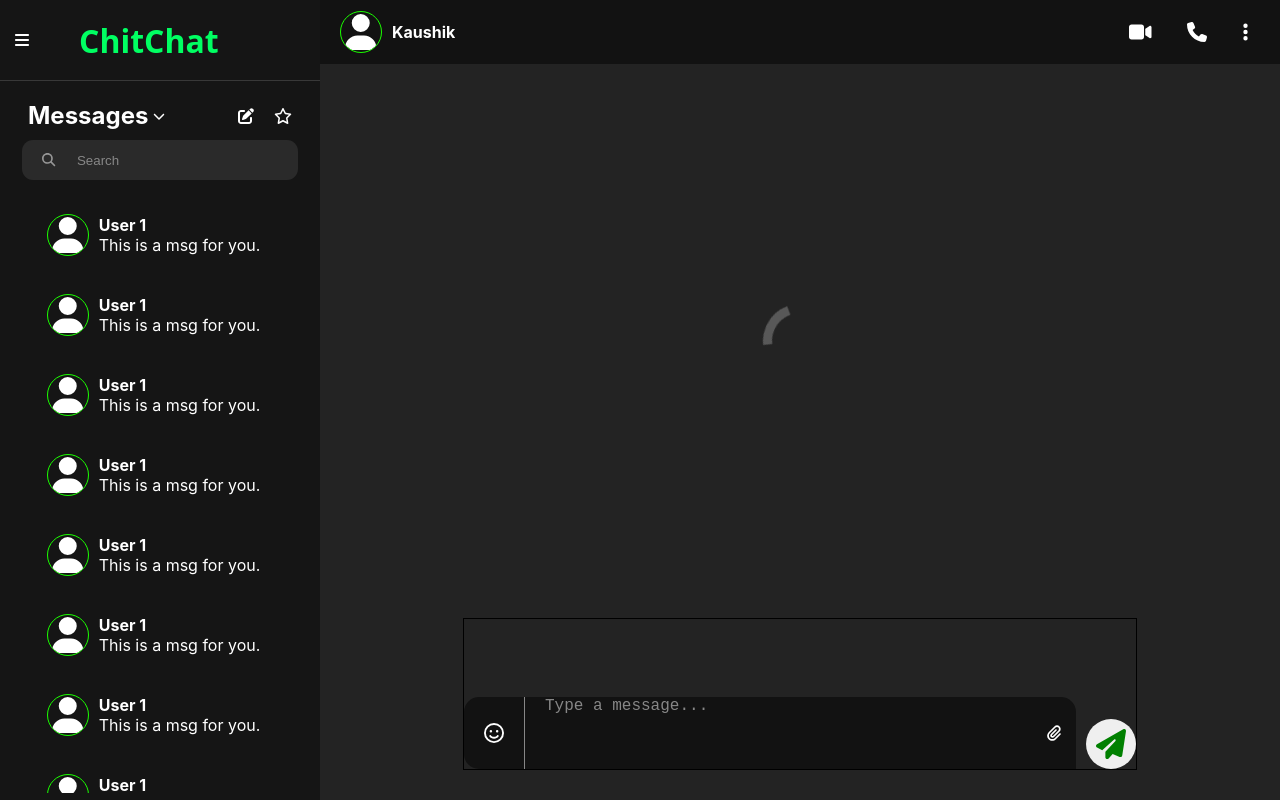
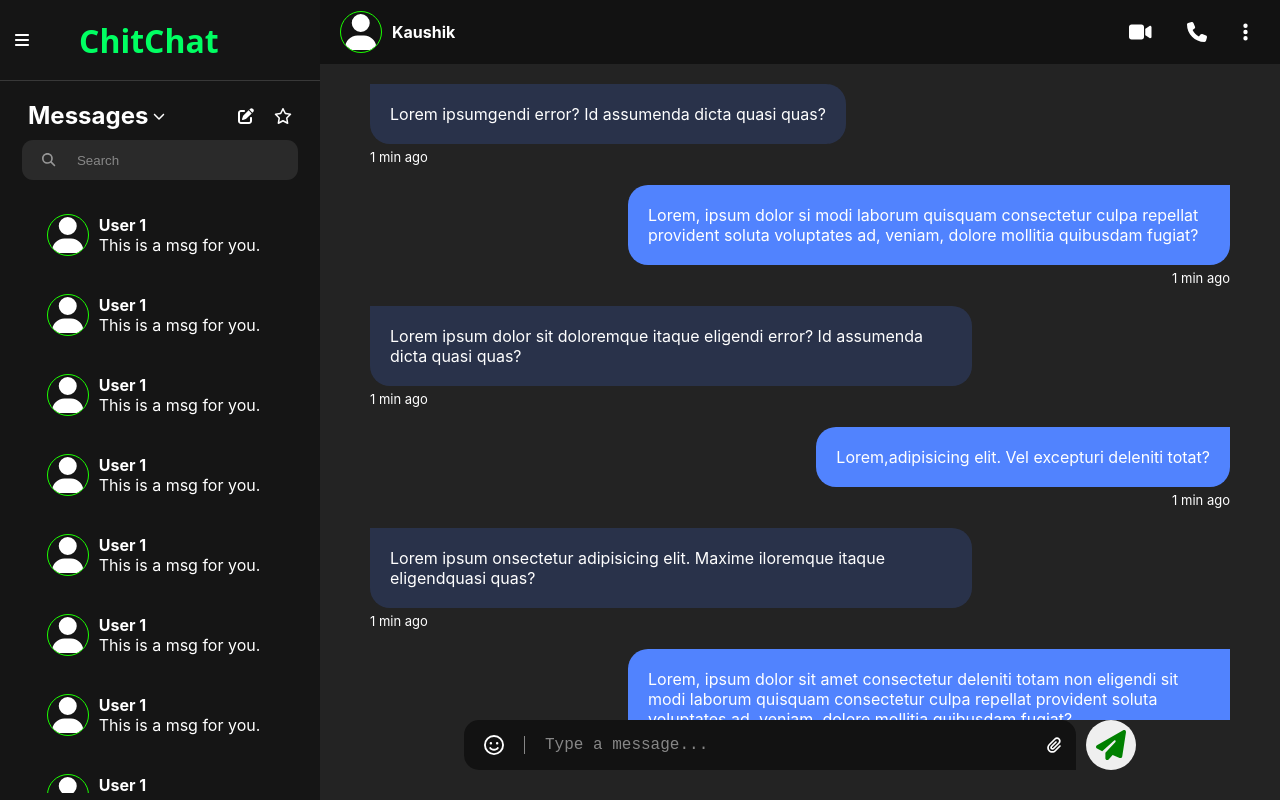
Before and after one commit to KAUSHIK-ROY/ChitChat, a React (Create React App) app: page / in a window 1280 px wide. Built offline with nearby package versions, Linux system fonts and the light colour scheme.

Commit message:
Add message section & demo chats

```diff
--- a/src/Components/MyChat/message.css
+++ b/src/Components/MyChat/message.css
@@ -67,3 +67,63 @@
       transform: scaleY(-1) rotate(-135deg);
    }
 }
+
+
+
+::-webkit-scrollbar{
+   scrollbar-width: none;
+}
+
+.personalchat{
+   height: 81vh;
+   /* border: 1px solid rgb(255, 255, 255); */
+
+
+   padding: 20px 50px;
+   flex: 1;
+   overflow: scroll;
+   display: flex;
+   flex-direction: column;
+   gap: 20px;
+
+   .message{
+      max-width: 70%;
+      display: flex;
+      gap: 20px;
+
+      &.own{
+         align-self: flex-end;
+
+         .text{
+            p{
+               background-color: #5183fe;
+               border-radius: 20px 0 20px 20px;
+               align-self: flex-end;
+            }
+
+            span{
+               font-size: 13px;
+               align-self: flex-end
+            };
+         }
+      }
+      .text{
+         flex: 1;
+         display: flex;
+         flex-direction: column;
+         gap: 5px;
+
+         p{
+            padding: 20px;
+            border-radius: 0 20px 20px 20px;
+            background-color: #33487d70;
+            align-self: flex-start;
+
+         }
+
+         span{
+            font-size: 13px;
+         };
+      }
+   }
+}
--- a/src/Components/MyChat/messages.jsx
+++ b/src/Components/MyChat/messages.jsx
@@ -1,14 +1,104 @@
-import React from 'react'
-import './message.css'
-import TypingDiv from './TypingDiv.jsx'
-import ChatNav from './ChatNav.jsx'
+import React from 'react';
+import './message.css';
+import TypingDiv from './TypingDiv.jsx';
+import ChatNav from './ChatNav.jsx';
 
 export default function Messages() {
   return (
     <div>
       <div className="msg">
         <ChatNav/>
-        <div class="spinner"></div>
+        {/* <div class="spinner"></div> */}
+        <div className="personalchat">
+
+
+{/* demo */}
+          <div className="message">
+            <div className="text">
+              <p>Lorem ipsumgendi error? Id assumenda dicta quasi quas?</p>
+              <span>1 min ago</span>
+            </div>
+          </div>
+          <div className="message own">
+            <div className="text">
+              <p>Lorem, ipsum dolor si modi laborum quisquam consectetur culpa repellat provident soluta voluptates ad, veniam, dolore mollitia quibusdam fugiat?</p>
+              <span>1 min ago</span>
+            </div>
+          </div>
+
+          <div className="message">
+            <div className="text">
+              <p>Lorem ipsum dolor sit doloremque itaque eligendi error? Id assumenda dicta quasi quas?</p>
+              <span>1 min ago</span>
+            </div>
+          </div>
+          <div className="message own">
+            <div className="text">
+              <p>Lorem,adipisicing elit. Vel excepturi deleniti totat?</p>
+              <span>1 min ago</span>
+            </div>
+          </div>
+
+          <div className="message">
+            <div className="text">
+              <p>Lorem ipsum onsectetur adipisicing elit. Maxime iloremque itaque eligendquasi quas?</p>
+              <span>1 min ago</span>
+            </div>
+          </div>
+          <div className="message own">
+            <div className="text">
+              <p>Lorem, ipsum dolor sit amet consectetur  deleniti totam non eligendi sit modi laborum quisquam consectetur culpa repellat provident soluta voluptates ad, veniam, dolore mollitia quibusdam fugiat?</p>
+              <span>1 min ago</span>
+            </div>
+          </div>
+
+          <div className="message">
+            <div className="text">
+              <p>Lorem ipsum elit. Maxime in impedit, doloremque iror? Id assumenda dicta uas?</p>
+              <span>1 min ago</span>
+            </div>
+          </div>
+          <div className="message own">
+            <div className="text">
+              <p>Lorem, consectetur adipisicing elit. Vel excepturi deleniti totam non eligendi sit modi laborum quisquam consectetur litia quibusdam fugiat?</p>
+              <span>1 min ago</span>
+            </div>
+          </div>
+
+          <div className="message">
+            <div className="text">
+              <p>Lorem ipsum dolor sit elit. Maxime in impedit, doloremque itaque eligendi error? Id assumenda dicta quasi quas?</p>
+              <span>1 min ago</span>
+            </div>
+          </div>
+          <div className="message own">
+            <div className="text">
+              <p>Lorem, laborum quisquam consectetur culpa repellat provident soluta voluptates ad, veniam, dolore mollitia quibusdam fugiat?</p>
+              <span>1 min ago</span>
+            </div>
+          </div>
+
+          <div className="message">
+            <div className="text">
+              <p>Hii, I am Hitosi.</p>
+              <span>1 min ago</span>
+            </div>
+          </div>
+          <div className="message own">
+            <div className="text">
+              <p>Hello.</p>
+              <p>Nice to meet you.</p>
+              <p>457895656589569659585956956565655k4557</p>
+              <span>1 min ago</span>
+            </div>
+          </div>
+
+
+
+{/* demo end */}
+
+        </div>
+
         <TypingDiv/>
 
       </div>
--- a/src/Components/MyChat/typingDiv.css
+++ b/src/Components/MyChat/typingDiv.css
@@ -3,13 +3,13 @@
     margin: 0;
 }
 .tdetails{
-    border: 1px solid black;
     width:70%;
-    height: 150px;
+    /* height: 150px; */
     display: flex;
     align-items: end;
     justify-content: space-between;
     margin-bottom: 30px;
+    z-index: 100;
 }
 
 .send button{
@@ -29,17 +29,23 @@
     width: 100%;
     display: flex;
     align-items: center;
-    justify-content:center;
+    /* justify-content:center; */
     background-color: rgb(18, 18, 18);
     margin-right: 10px;
     border-radius: 15px 15px 0 15px;
     padding-right:15px ;
+    position: relative;
+
+    .picker{
+        position: absolute;
+        bottom: 50px;
+    }
 }
 
 .inpMsg{
     flex: 1;
     border: none;
-    /* height: 50px; */
+    /* min-height: 50px; */
     max-height: 150px;
     width:80%;
     background-color: transparent;
@@ -52,10 +58,8 @@
     display: flex;
     align-items: center;
     justify-content: center;
-    max-height: 150px;
     font-size: 16px;
-    white-space: pre-wrap; /* Wrap text at word breaks */
-  overflow-wrap: break-word;
+
 }
 
 .inpMsg::placeholder{
--- a/src/Components/MyChat/typingDiv.jsx
+++ b/src/Components/MyChat/typingDiv.jsx
@@ -11,13 +11,15 @@ export default function TypingDiv() {
 
   return (
     <>
-    <EmojiPicker open={open}/>
     <div className='tdetails'>
       <div className="tinp">
         <FontAwesomeIcon icon={faFaceSmile} className='ticon' onClick={() => setOpen((prev) => !prev)}/>
-        <textarea placeholder='Type a message...' className='inpMsg' rows="4"></textarea>
+        <div className="picker">
+          <EmojiPicker open={open}/>
+        </div>
+        <textarea placeholder='Type a message...' className='inpMsg' rows="1"></textarea>
+        <FontAwesomeIcon icon={faPaperclip} />
         {/* <FontAwesomeIcon icon={faCamera}/> */}
-        <FontAwesomeIcon icon={faPaperclip} />
         {/* <FontAwesomeIcon icon={faMicrophone}/> */}
       </div>
 
```
